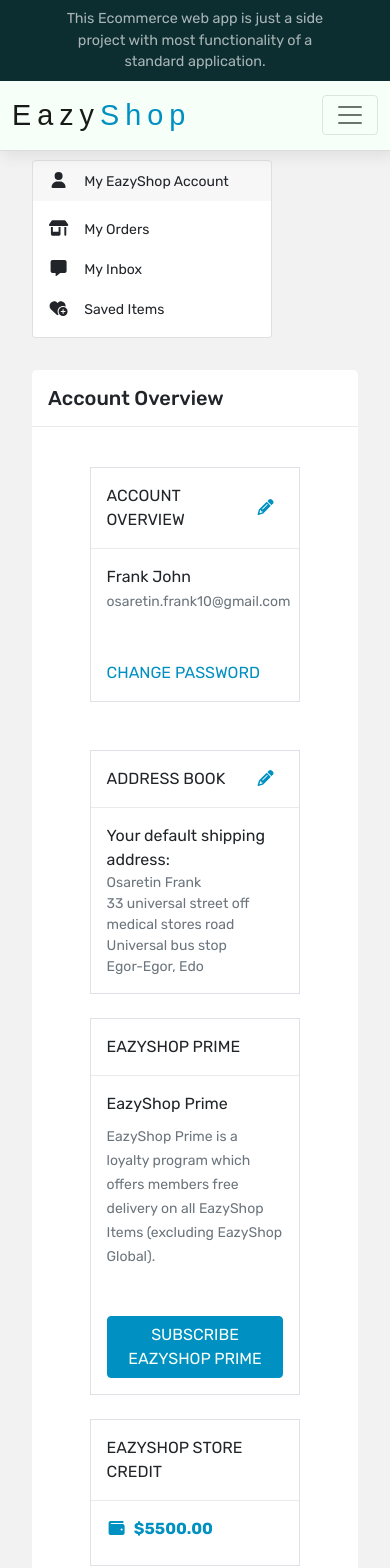
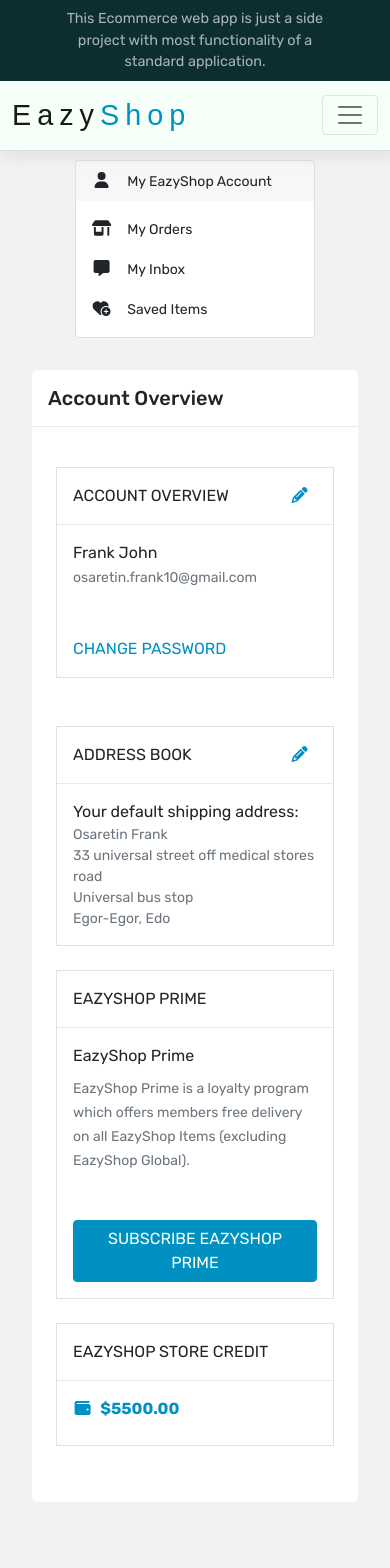
Before and after one commit to osas2211/ecommerce-next.js, a Next.js app: page /customer/account/dashboard in a window 390 px wide. Shown: the top 1568 px of the page. Built offline with nearby package versions, Linux system fonts and the light colour scheme; a web font is replaced by a local one.

Commit message:
edited dashboard

```diff
--- a/components/userAccount/accountMain.jsx
+++ b/components/userAccount/accountMain.jsx
@@ -9,8 +9,8 @@
     <div className={styles.main + " rounded-3"}>
       <header className='h5 px-3 pt-3'>Account Overview</header>
       <div className={styles.hr}></div>
-      <div className='g-0 px-5 row justify-content-center justify-content-md-between'>
-        <div className='col-md-5 col-11 my-4 border border-1'>
+      <div className='g-0 px-4 px-md-5 row justify-content-center justify-content-md-between'>
+        <div className='col-md-5 col-12 my-4 border border-1'>
           <header className='d-flex justify-content-between align-items-center p-3'>
             <p className='text-uppercase m-0'>Account Overview</p>
             <Link href={"/"}><a className='pe-2 text-primary'><FontAwesomeIcon icon={faPencil}/></a></Link>
@@ -23,7 +23,7 @@
           </div>
         </div>
 
-        <div className='col-md-5 col-11 border border-1 my-4'>
+        <div className='col-md-5 col-12 border border-1 my-4'>
           <header className='d-flex justify-content-between align-items-center p-3'>
             <p className='text-uppercase m-0'>Address book</p>
             <Link href={"/"}><a className='pe-2 text-primary'><FontAwesomeIcon icon={faPencil}/></a></Link>
@@ -38,7 +38,7 @@
           </div>
         </div>
 
-        <div className='col-md-5 col-11 border border-1 mb-4'>
+        <div className='col-md-5 col-12 border border-1 mb-4'>
           <header className='d-flex justify-content-between align-items-center p-3'>
             <p className='text-uppercase m-0'>EazyShop Prime</p>
           </header>
@@ -50,7 +50,7 @@
           </div>
         </div>
 
-        <div className='col-md-5 col-11 border border-1 mb-4'>
+        <div className='col-md-5 col-12 border border-1 mb-4'>
           <header className='d-flex justify-content-between align-items-center p-3'>
             <p className='text-uppercase m-0'>EazyShop store Credit</p>
           </header>
--- a/components/userAccount/accountNav.jsx
+++ b/components/userAccount/accountNav.jsx
@@ -7,7 +7,7 @@
 
 export default function AccountNav() {
   return (
-    <div className={styles.nav + " rounded"}>
+    <div className={styles.nav + " rounded mx-auto mx-md-0"}>
         <Card>
             <Card.Header className='border-0'>
                 <Link href={"/customer/account/dashboard"}>
```
